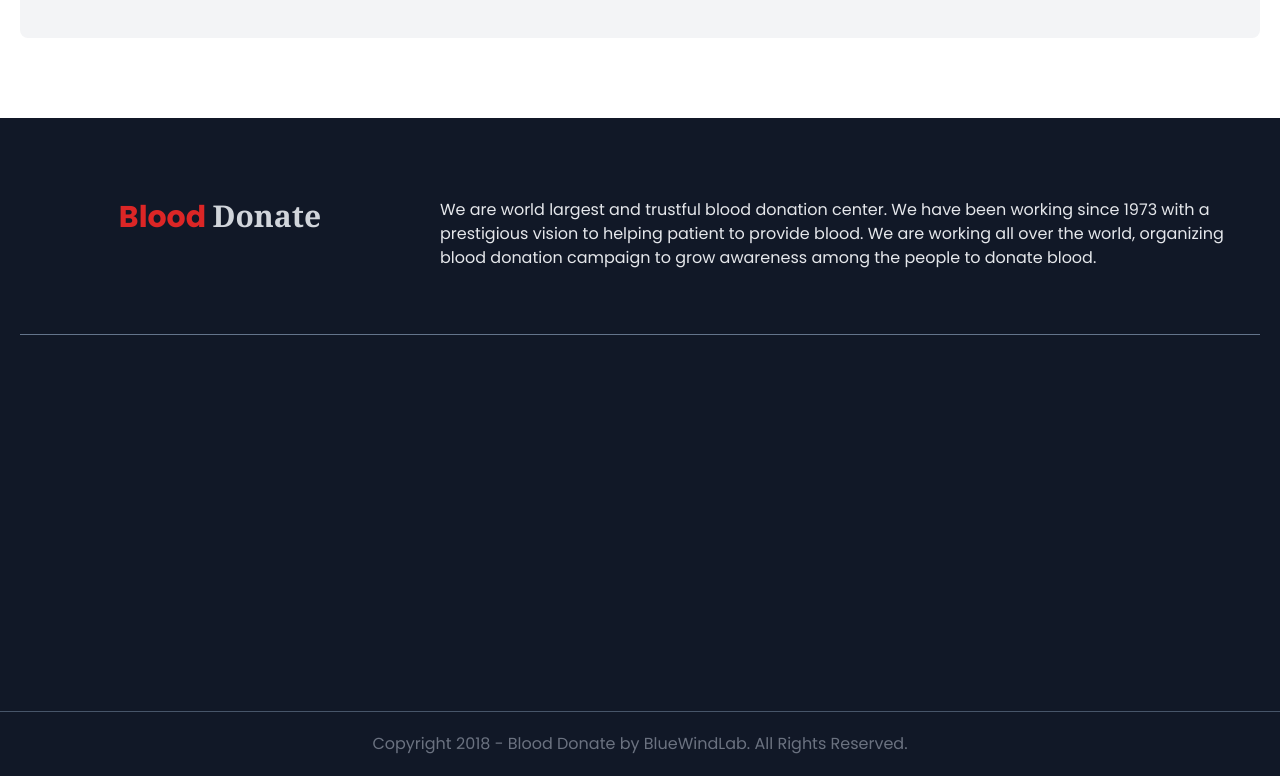
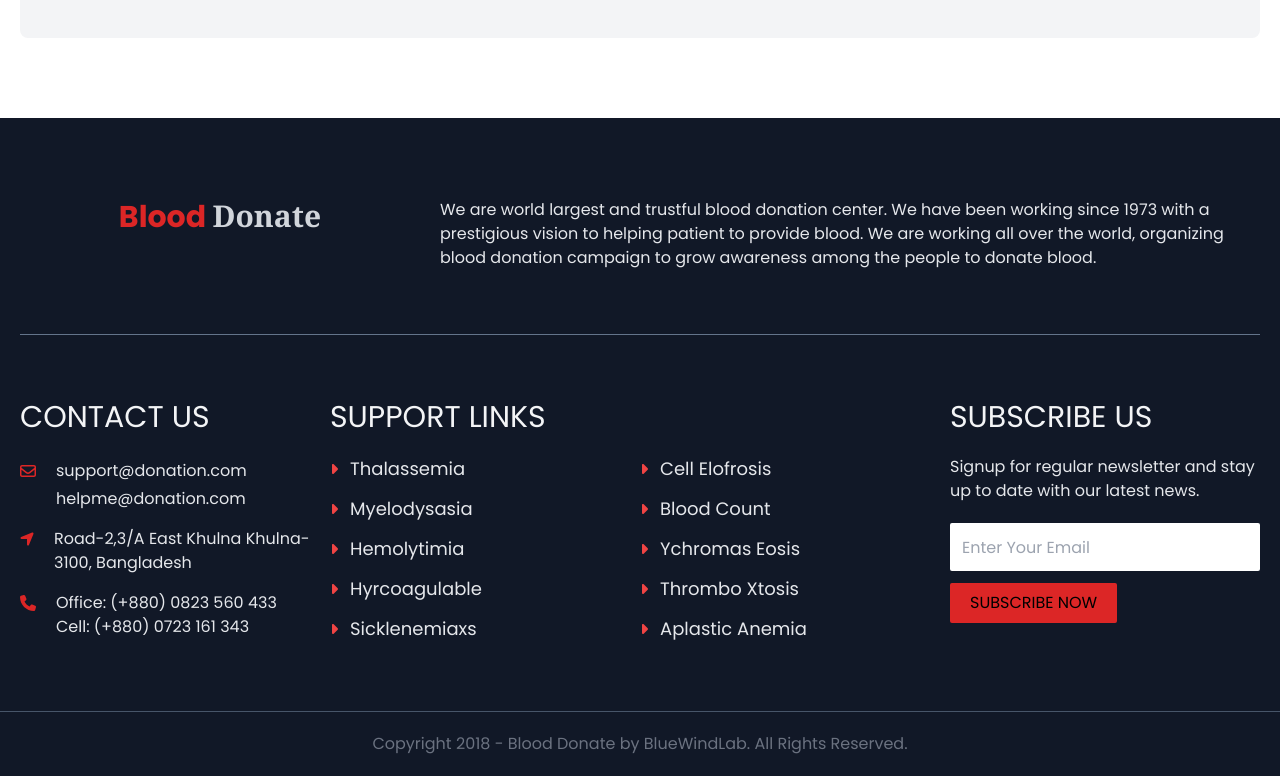
Before and after one commit to miraz66/dream_touch_blood, a React (Vite) app: page / in a window 1280 px wide. Shown: the part 6365-7141 px from the top of the page. Built offline with nearby package versions, Linux system fonts and the light colour scheme.

Commit message:
CountCard

```diff
--- a/src/components/Footer.jsx
+++ b/src/components/Footer.jsx
@@ -46,7 +46,7 @@ function Footer() {
 
           <div className="grid grid-cols-1 md:grid-cols-2 xl:grid-cols-4 gap-10 md:gap-5 lg:gap-10 xl:gap-0">
             <div>
-              <ul className="text-white animationUp">
+              <ul className="text-white">
                 <li className="pb-6 text-2xl lg:text-3xl text-gray-100">
                   CONTACT US
                 </li>
@@ -92,7 +92,7 @@ function Footer() {
               </ul>
             </div>
 
-            <div className="xl:col-span-2 col-span-1 text-white animationUp">
+            <div className="xl:col-span-2 col-span-1 text-white">
               <h3 className="pb-5 text-2xl lg:text-3xl text-gray-100">
                 SUPPORT LINKS
               </h3>
@@ -139,7 +139,7 @@ function Footer() {
               </div>
             </div>
 
-            <div className="max-xl:col-span-2 max-md:col-span-1 animationUp">
+            <div className="max-xl:col-span-2 max-md:col-span-1">
               <h3 className="text-2xl lg:text-3xl text-gray-100 pb-5">
                 SUBSCRIBE US
               </h3>
```
